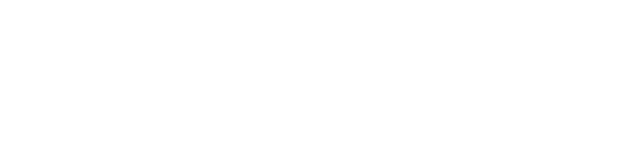
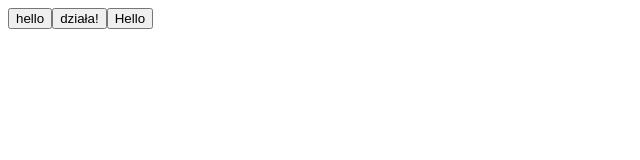
Before and after one commit to cashanblack/kodilla_obiekty, a plain HTML site: page index.html in a window 1280 px wide. Shown: the whole page, without its empty margins (0-640 px from the left). Drawn offline with nearby package versions, Linux system fonts and the light colour scheme.

Commit message:
juz dziala

```diff
--- a/index.html
+++ b/index.html
@@ -2,11 +2,9 @@
 	<head>
 		<meta charset="utf-8">
 		<title> Pagename </title>
-		<link rel="stylesheet" href="css/style.css">
 		<script src="https://ajax.googleapis.com/ajax/libs/jquery/1.12.4/jquery.min.js"></script>
 		<script type="text/javascript" src="js/scripts.js"></script>
 	</head>
 	<body>
-
 	</body>
 </html>
--- a/js/scripts.js
+++ b/js/scripts.js
@@ -1,34 +1,27 @@
+$(function(){
 
 	function Button(text) {
 	  this.text = text || 'Hello';
 	}
 
 	Button.prototype = {
-	create: function () {
+	  create: function() {
 		var self = this;
-		this.$element = $('<button>'); 	// dlaczego "$" przy element? taka konwencja ?
-										// tak tworzymy też elementy DOM w JQuery??
+		this.$element = $('<button>');
 		this.$element.text(this.text);
-		this.$element.click(function () {
+		this.$element.click(function() {
 		  alert(self.text);
 		});
-		this.$element.appendTo($('body')); // wolę tak, bardziej spójnie dla mnie
-											// tyle że nie bzyka.. nie dodaje nic do strony...
+		this.$element.appendTo('body');
 	  }
 	}
 
-var btn1 = new Button('Hello!'); // zaraz .. znaczy w tym momencie MAMY obiekt wirtualny, ale
-								// bez repereznetacjiw DOM...
-								// czy tylko dla mnie przykład jest absurdalny ?
-								// jak dla mnie poniższa metoda
-btn1.create();
-								// powinna byc de facto częścią działania konstruktora
-								// a jak już zdarzenie onClick metodą stworzonego obiektu
-								// (choć tu to się już można kłócic)...
-								//
-								// albo ja w ogole nie kumam zjawiska....
-								//
-								//
-								//... choć z drugiej strony byc moz ekonieczna by była metoda destroy,
-								// z usuwaniem reprezentacji ze strony... hmm...
-								// może to i mądre...
+	var myBtn = new Button('hello');
+	myBtn.create();
+
+	var myBtn1 = new Button('działa!');
+	myBtn1.create();
+
+	var myBtn2 = new Button('');
+	myBtn2.create();
+})
```
Lines whose indentation alone changed are shown as unchanged.
